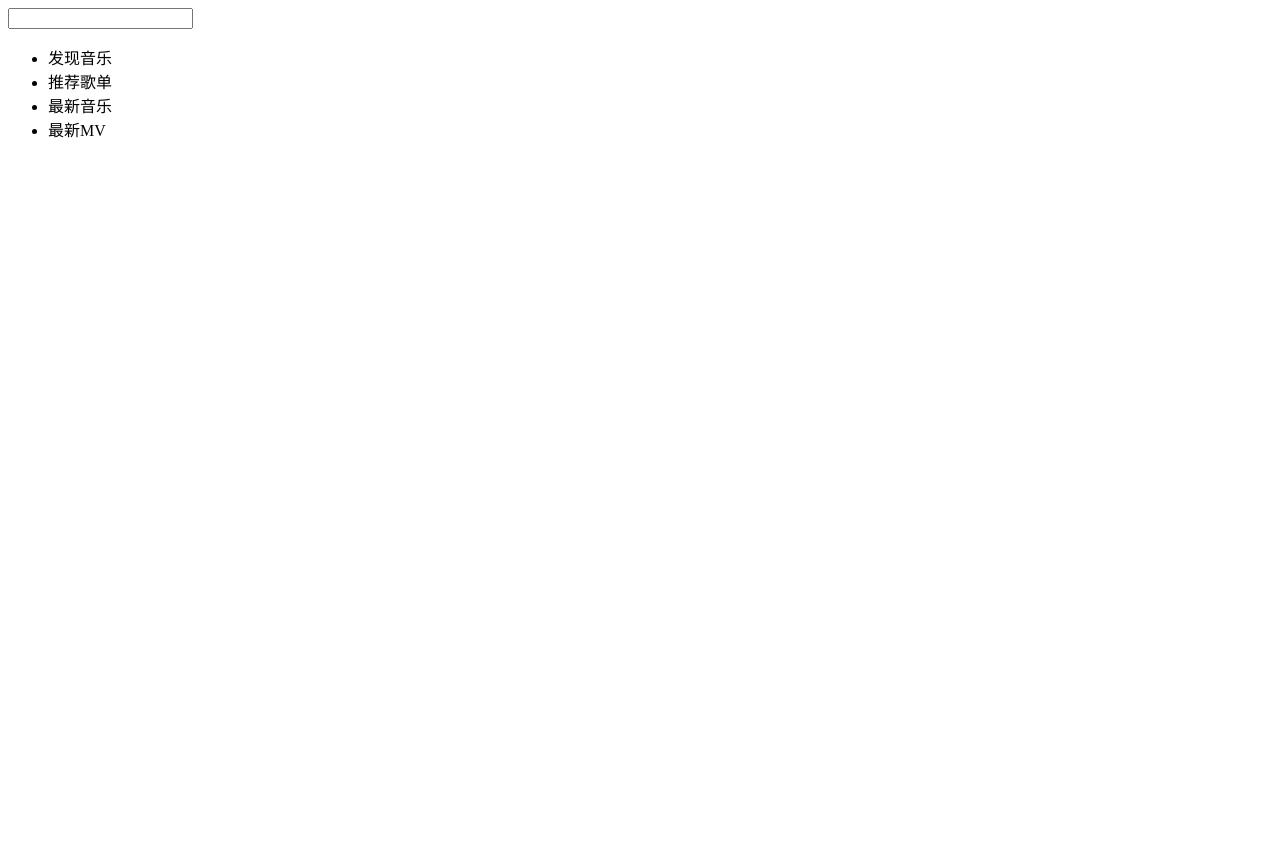
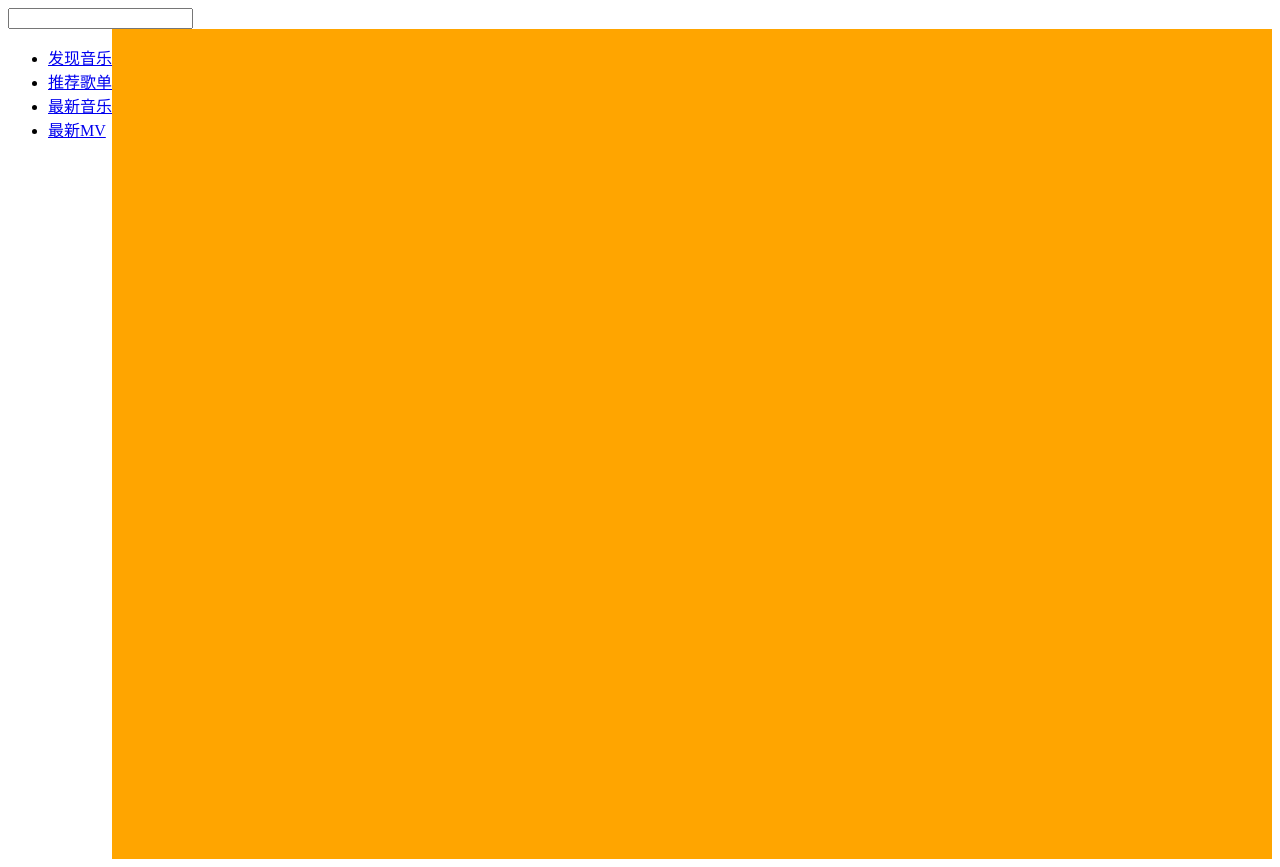
Before and after one commit to wh739789893/wymusic, a Vue app: page /#/result in a window 1280 px wide. Before the commit the page ends 800 px from the top, so only its background shows below. Built offline with nearby package versions, Linux system fonts and the light colour scheme.

Commit message:
路由配置 element-ui下载

```diff
--- a/package.json
+++ b/package.json
@@ -12,6 +12,7 @@
     "babel-loader": "^8.1.0",
     "cache-loader": "^4.1.0",
     "core-js": "^3.6.4",
+    "element-ui": "^2.13.0",
     "less": "^3.11.1",
     "less-loader": "^5.0.0",
     "vue": "^2.6.11",
--- /dev/null
+++ b/src/components/discovery.vue
@@ -0,0 +1,11 @@
+<template>
+  <div></div>
+</template>
+
+<script>
+  export default {
+}
+</script>
+
+<style lang="less" scoped>
+</style>
--- a/src/components/index.vue
+++ b/src/components/index.vue
@@ -3,23 +3,45 @@
     <!-- 左侧 -->
     <div class="nav">
       <ul>
-              <li>发现音乐</li>
-              <li>推荐歌单</li>
-              <li>最新音乐</li>
-              <li>最新MV</li>
+        <li><router-link to="/discovery">发现音乐</router-link></li>
+        <li><router-link to="/playlist">推荐歌单</router-link></li>
+        <li><router-link to="/songs">最新音乐</router-link></li>
+        <li><router-link to="/mvs">最新MV</router-link></li>
       </ul>
     </div>
     <!-- 右侧 -->
     <div class="main">
-
+      <!-- 显示组件 -->
+      <router-view></router-view>
     </div>
   </div>
 </template>
 
 <script>
-  export default {
-}
+export default {};
 </script>
 
 <style lang="less" scoped>
+.index{
+  display: flex;
+  height: 830px;
+}
+.index.nav{
+  width: 200px;
+  background-color: #ededed;
+}
+.index.nav li{
+  text-align: center;
+  margin: 10px;
+}
+.main{
+  background-color: orange;
+  // 剩余尺寸
+  flex: 1;
+}
+//  点击高亮
+a.router-link-active{
+  color: white;
+  background-color: orange;
+}
 </style>
--- /dev/null
+++ b/src/components/mvs.vue
@@ -0,0 +1,11 @@
+<template>
+  <div></div>
+</template>
+
+<script>
+  export default {
+}
+</script>
+
+<style lang="less" scoped>
+</style>
--- /dev/null
+++ b/src/components/playlist.vue
@@ -0,0 +1,11 @@
+<template>
+  <div></div>
+</template>
+
+<script>
+  export default {
+}
+</script>
+
+<style lang="less" scoped>
+</style>
--- /dev/null
+++ b/src/components/result.vue
@@ -0,0 +1,15 @@
+<template>
+  <div></div>
+</template>
+
+<script>
+  export default {
+    // 处理数据
+    created() {
+
+    },
+}
+</script>
+
+<style lang="less" scoped>
+</style>
--- /dev/null
+++ b/src/components/songs.vue
@@ -0,0 +1,11 @@
+<template>
+  <div></div>
+</template>
+
+<script>
+  export default {
+}
+</script>
+
+<style lang="less" scoped>
+</style>
--- a/src/components/top.vue
+++ b/src/components/top.vue
@@ -1,18 +1,32 @@
 <template>
   <div class="top">
-      <input type="text">
+    <input type="text" v-model="inputValue" @keyup.enter="toSearch" />
   </div>
 </template>
 
 <script>
-  export default {
-}
+export default {
+  data() {
+    return {
+      inputValue: ""
+    };
+  },
+  methods: {
+    toSearch() {
+      // 判空
+      if (this.inputValue == "") {
+      } else {
+        this.$router.push(`/result?q=${this.inputValue}`);
+      }
+    }
+  }
+};
 </script>
 
 <style lang="less" scoped>
-.top{
-    display: flex;
-    align-items: center;
-    background-color: white;
+.top {
+  display: flex;
+  align-items: center;
+  background-color: white;
 }
 </style>
--- a/src/main.js
+++ b/src/main.js
@@ -1,8 +1,47 @@
 import Vue from 'vue'
 import App from './App.vue'
-
+import VueRouter from 'vue-router'
+import discovery from './components/discovery.vue'
+import playlist from './components/playlist.vue'
+import mvs from './components/mvs.vue'
+import songs from './components/songs.vue'
+import result from './components/result.vue'
 Vue.config.productionTip = false
 
+Vue.use(VueRouter)
+
+// 创建路由
+let router = new VueRouter({
+    routes:[
+      {
+        path:"/",
+        component:discovery
+      },
+      {
+        path:"/discovery",
+        component:discovery
+      },
+      {
+        path:"/playlist",
+        component:playlist
+      },
+      {
+        path:"/songs",
+        component:songs
+      },
+      {
+        path:"/mvs",
+        component:mvs
+      },
+      {
+        path:"/result",
+        component:result
+      }
+    ]
+})
+
+
 new Vue({
+  router,
   render: h => h(App),
 }).$mount('#app')
```
Also changed, not shown: 1 other file (tests, documents, lock files or other folders). Lines whose indentation alone changed are shown as unchanged.
